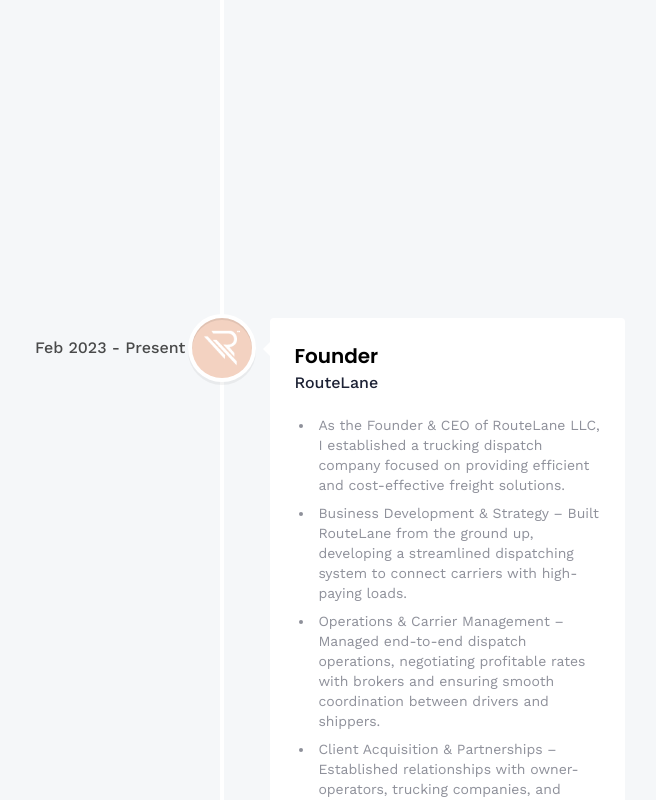
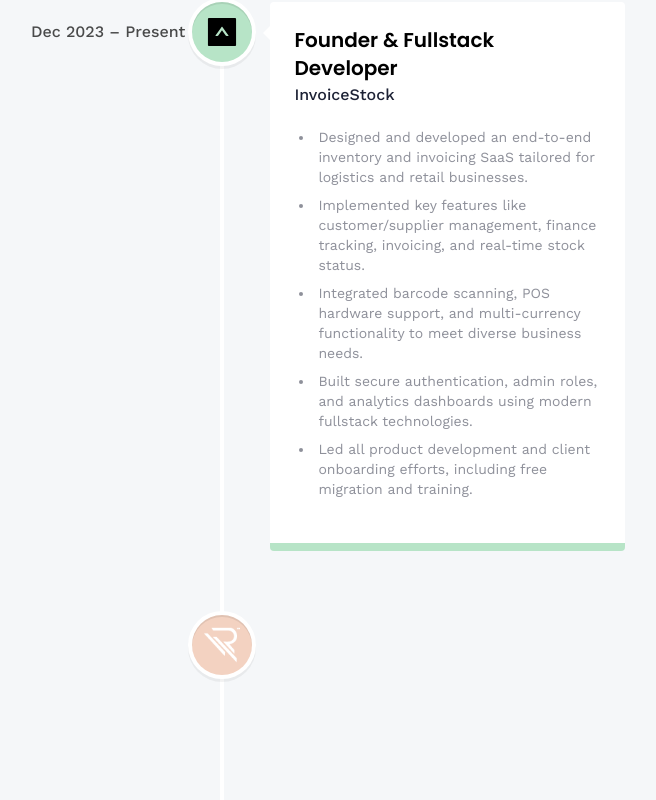
Before and after one commit to LaeeqtheDev/3d-Portfolio, a React (Vite) app: page /about in a window 1280 px wide. Shown: the part 1520-2320 px from the top of the page, without its empty margins (418-1074 px from the left). Built offline with nearby package versions, Linux system fonts and the light colour scheme; no server answers; the HTML template or start-up script is replaced by a standard one.

Commit message:
Update index.js

```diff
--- a/src/constants/index.js
+++ b/src/constants/index.js
@@ -101,50 +101,49 @@
 
 export const experiences = [
   {
-    title: "Founder",
+    title: "Freelance Frontend Developer",
+    company_name: "Self-employed / Upwork",
+    icon: upwork,
+    iconBg: "#a8dadc",
+    date: "Jan 2021 – Present",
+    points: [
+      "Built and shipped production-grade web applications for startups and SMEs with a focus on frontend performance, scalability, and clean architecture.",
+      "Specialized in React.js, Next.js, and TypeScript while integrating real-time features, REST APIs, and Firebase/Supabase backends.",
+      "Delivered multiple MVPs under tight deadlines, helping early-stage clients validate and launch products efficiently.",
+      "Handled end-to-end UI development from Figma designs to responsive, SEO-friendly implementations using Tailwind CSS.",
+      "Maintained long-term relationships with clients by providing post-launch support and clear communication throughout project lifecycles."
+    ],
+  },
+  {
+    title: "Founder & Fullstack Developer",
     company_name: "InvoiceStock",
     icon: techsolutions,
     iconBg: "#b7e4c7",
-    date: "Dec 2023 - Present",
+    date: "Dec 2023 – Present",
     points: [
-      "As the founder and developer of InvoiceStock, I built a robust, user-friendly stock and invoice management software designed to streamline business operations for SMEs.",
-      "Full-Stack Development – Designed and developed a scalable web application with intuitive UI/UX, multi-currency support, barcode scanning, and automated invoicing.",
-      "Business & Product Strategy – Led product development, ensuring seamless integration of key features like inventory tracking, analytics reports, customer management, and direct bank integration.",
-      "Hardware Compatibility – Enabled smooth operation with barcode scanners, cash drawers, and other POS hardware, along with free data migration for businesses.",
-      "Client Acquisition & Sales – Personally pitched and onboarded businesses across multiple regions, driving software adoption and business growth.",
-      "Security & Performance Optimization – Implemented secure authentication, data encryption, and performance enhancements to ensure reliability.",
-      "InvoiceStock empowers businesses to manage inventory, finances, and customer relationships effortlessly, making stock and invoice tracking more efficient than ever."
+      "Designed and developed an end-to-end inventory and invoicing SaaS tailored for logistics and retail businesses.",
+      "Implemented key features like customer/supplier management, finance tracking, invoicing, and real-time stock status.",
+      "Integrated barcode scanning, POS hardware support, and multi-currency functionality to meet diverse business needs.",
+      "Built secure authentication, admin roles, and analytics dashboards using modern fullstack technologies.",
+      "Led all product development and client onboarding efforts, including free migration and training."
     ],
   },
   {
-    title: "Founder",
-    company_name: "RouteLane",
+    title: "Founder & Dispatch Operations Lead",
+    company_name: "RouteLane LLC",
     icon: rex,
     iconBg: "#f3d2c1",
-    date: "Feb 2023 - Present",
+    date: "Feb 2023 – Present",
     points: [
-      "As the Founder & CEO of RouteLane LLC, I established a trucking dispatch company focused on providing efficient and cost-effective freight solutions.",
-      "Business Development & Strategy – Built RouteLane from the ground up, developing a streamlined dispatching system to connect carriers with high-paying loads.",
-      "Operations & Carrier Management – Managed end-to-end dispatch operations, negotiating profitable rates with brokers and ensuring smooth coordination between drivers and shippers.",
-      "Client Acquisition & Partnerships – Established relationships with owner-operators, trucking companies, and freight brokers to secure consistent business opportunities.",
-      "Cost Optimization & Efficiency – Implemented strategies to reduce operational costs while maximizing profitability for both drivers and the company.",
-      "Technology & Process Automation – Leveraged software tools to optimize load booking, tracking, and communication for seamless dispatching.",
-      "RouteLane LLC is committed to helping trucking businesses scale by providing reliable dispatching, strategic load planning, and 24/7 support, ensuring maximum earnings for carriers."
-    ],
-  },
-  {
-    title: "React Developer",
-    company_name: "Upwork",
-    icon: upwork,
-    iconBg: "#a8dadc",
-    date: "Jan 2020 - Jan 2025",
-    points: [
-      "Custom Client Solutions: Delivered web applications tailored to client needs using modern tech stacks (React, Next.js, Node.js, MongoDB, Firebase). Consistently maintained a 95% client satisfaction rating.",
-      "Enhanced Security & Performance: Implemented secure authentication protocols (Auth.js, Firebase Auth, JWT) and optimized API integrations, resulting in a 30% improvement in system response times.",
-      "Project Management: Effectively managed full project lifecycles—from requirements and design through testing and deployment—ensuring timely and budget-conscious delivery."
+      "Founded and operated a multi-truck dispatching service specializing in box trucks, reefers, hotshots, and dry vans.",
+      "Managed load booking, broker negotiations, and day-to-day communication with carriers across the U.S.",
+      "Built internal tools and processes to streamline dispatch operations and increase driver satisfaction.",
+      "Developed RouteLane's marketing strategy and successfully onboarded owner-operators with consistent load volume.",
+      "Scaled dispatching revenue by optimizing rate-per-mile (RPM) and reducing empty miles."
     ],
   },
 ];
+
 
 export const socialLinks = [
   {
```
